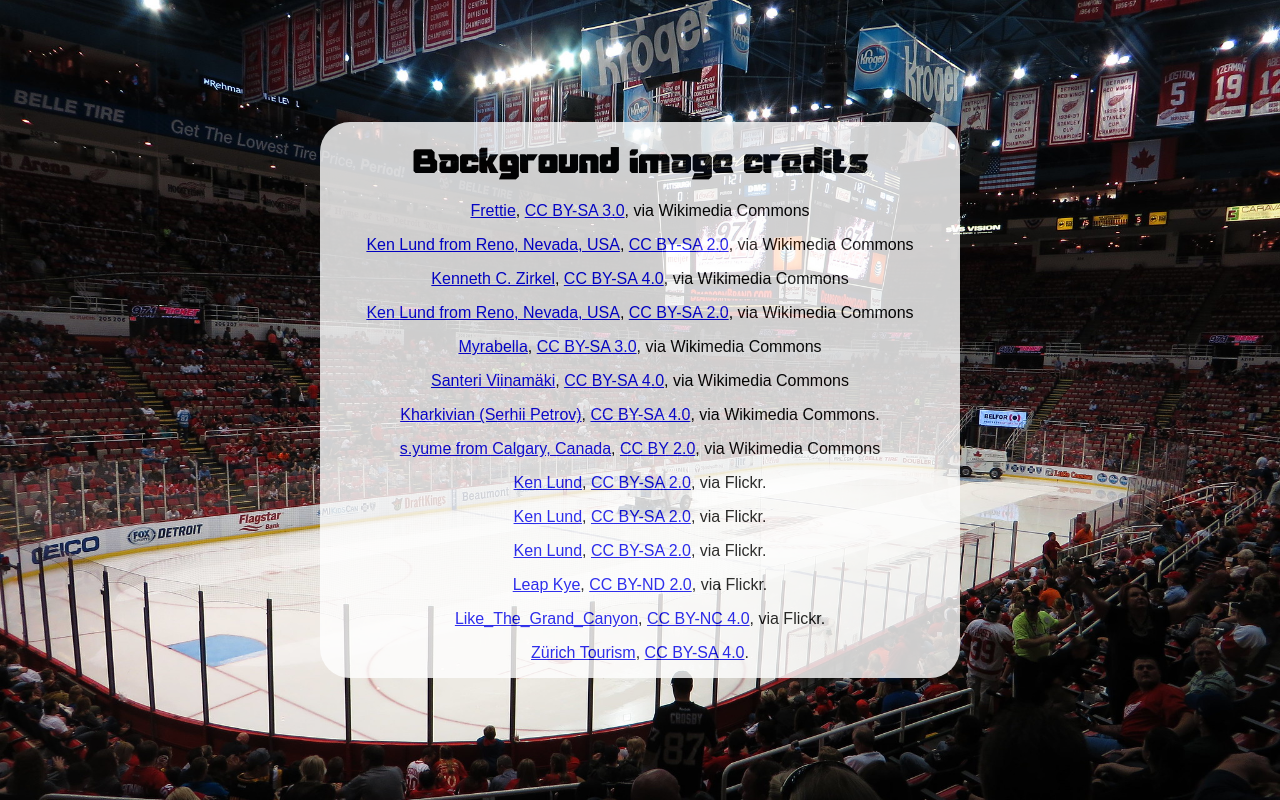
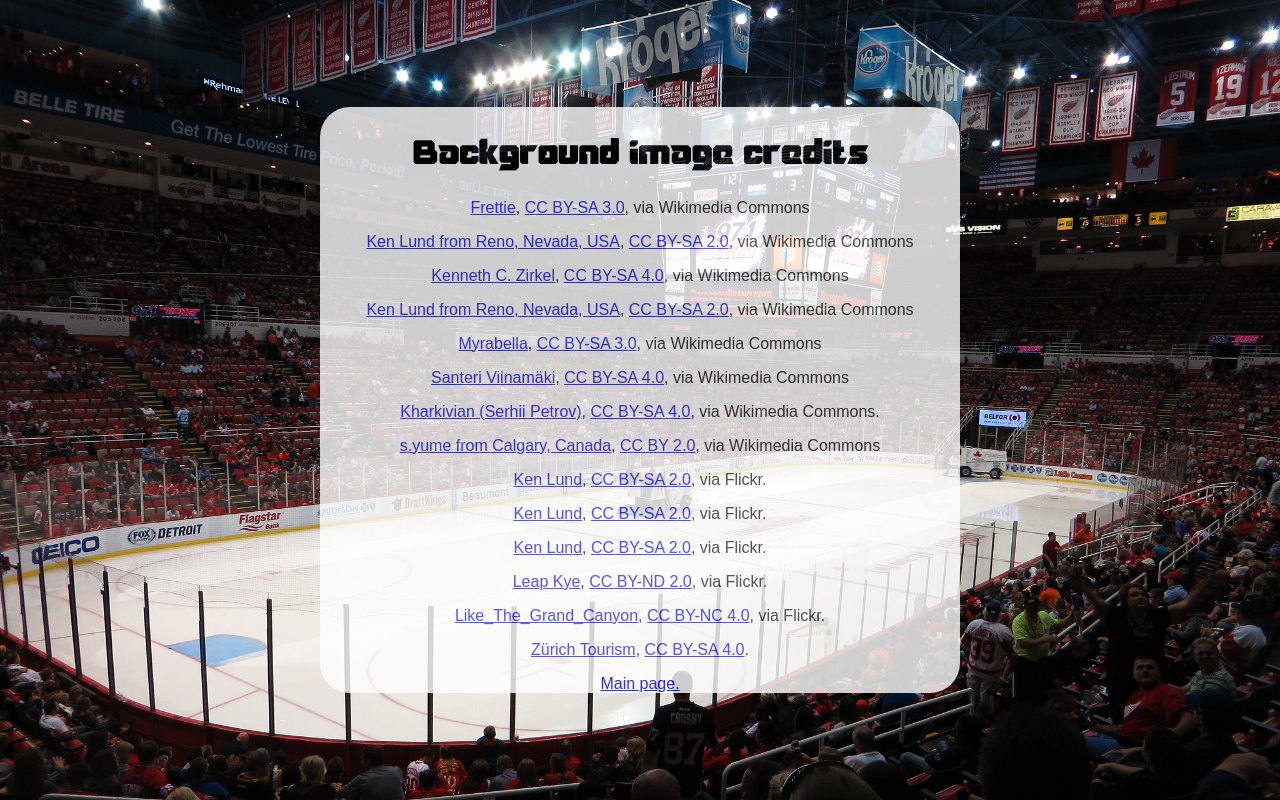
Before and after one commit to bellisk/yibo-zamboni, a plain HTML site: page credits.html in a window 1280 px wide. Drawn offline with Linux system fonts and the light colour scheme.

Commit message:
Add more styling

```diff
--- a/credits.html
+++ b/credits.html
@@ -9,7 +9,8 @@
 </head>
 <body>
 <div class="content">
-    <h1>Background image credits</h1>
+    <h2>Background image credits</h2>
+    <div class="content">
     <p><a href="https://commons.wikimedia.org/wiki/File:Ice_rink_in_Mann%2BHummel_Arena_T%C5%99eb%C3%AD%C4%8D,_T%C5%99eb%C3%AD%C4%8D_District.jpg">Frettie</a>, <a href="https://creativecommons.org/licenses/by-sa/3.0">CC BY-SA 3.0</a>, via Wikimedia Commons</p>
     <p><a href="https://commons.wikimedia.org/wiki/File:Zamboni_Ice_Resurfacer_After_First_Period,_Detroit_Red_Wings_vs._Pittsburgh_Penguins,_Joe_Louis_Arena,_Detroit,_Michigan_(21691884122).jpg">Ken Lund from Reno, Nevada, USA</a>, <a href="https://creativecommons.org/licenses/by-sa/2.0">CC BY-SA 2.0</a>, via Wikimedia Commons</p>
     <p><a href="https://commons.wikimedia.org/wiki/File:The_Brown_ice_resurfacer.jpg">Kenneth C. Zirkel</a>, <a href="https://creativecommons.org/licenses/by-sa/4.0">CC BY-SA 4.0</a>, via Wikimedia Commons</p>
@@ -24,6 +25,10 @@
     <p><a href="https://www.flickr.com/photos/leapkye/24904264429">Leap Kye</a>, <a href="https://creativecommons.org/licenses/by-nd/2.0/">CC BY-ND 2.0</a>, via Flickr.</p>
     <p><a href="https://www.flickr.com/photos/like_the_grand_canyon/3154466182">Like_The_Grand_Canyon</a>, <a href="https://creativecommons.org/licenses/by-nc/2.0/">CC BY-NC 4.0</a>, via Flickr.</p>
     <p><a href="https://www.zuerich.com/sites/default/files/web_rzst_eisfeld_lachen.jpg">Zürich Tourism</a>, <a href="https://creativecommons.org/licenses/by-sa/4.0/">CC BY-SA 4.0</a>.</p>
+    </div>
+    <div class="footer">
+        <a href="index.html">Main page.</a>
+    </div>
 </div>
 </body>
 </html>
--- a/css/main.css
+++ b/css/main.css
@@ -34,7 +34,17 @@ body {
     min-height: 50%;
 }
 
-#question, #answer, h1 {
+.content div {
+    margin: auto;
+}
+
+h1 {
+    font-size: xxx-large;
+    font-family: Mechanismo, monospace;
+}
+
+h2 {
+    font-size: xx-large;
     font-family: Mechanismo, monospace;
 }
 
```
